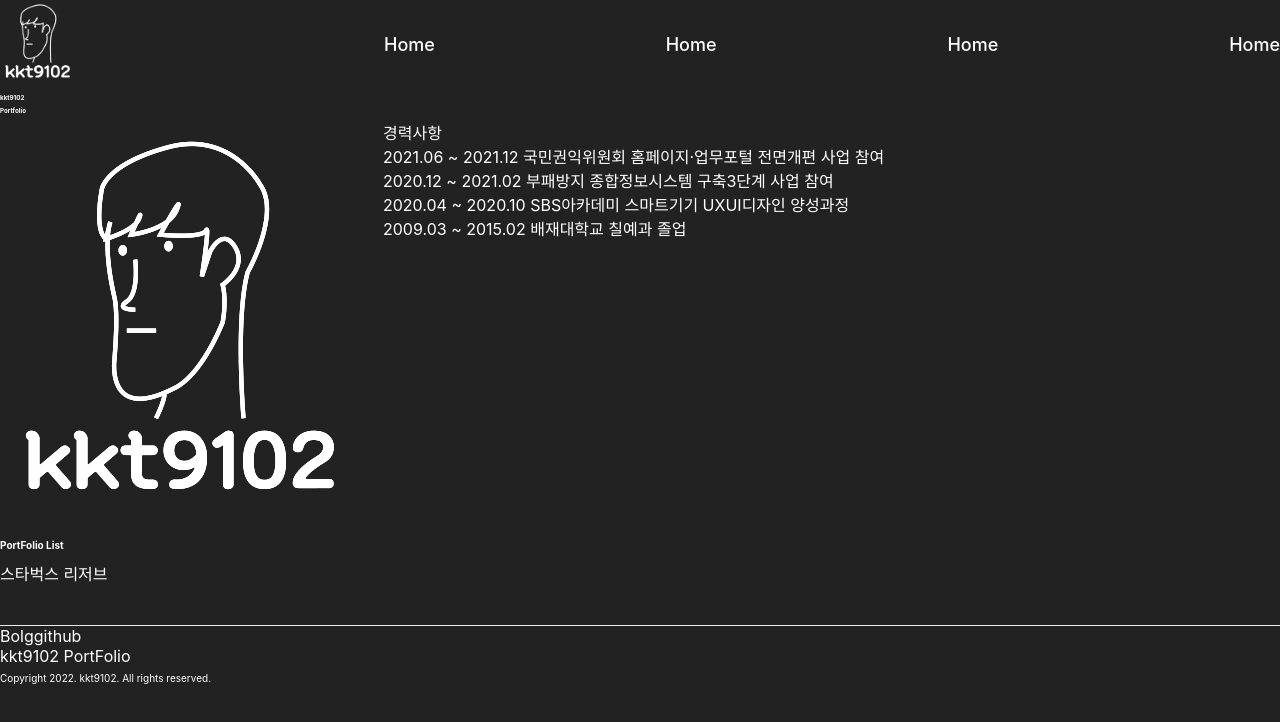
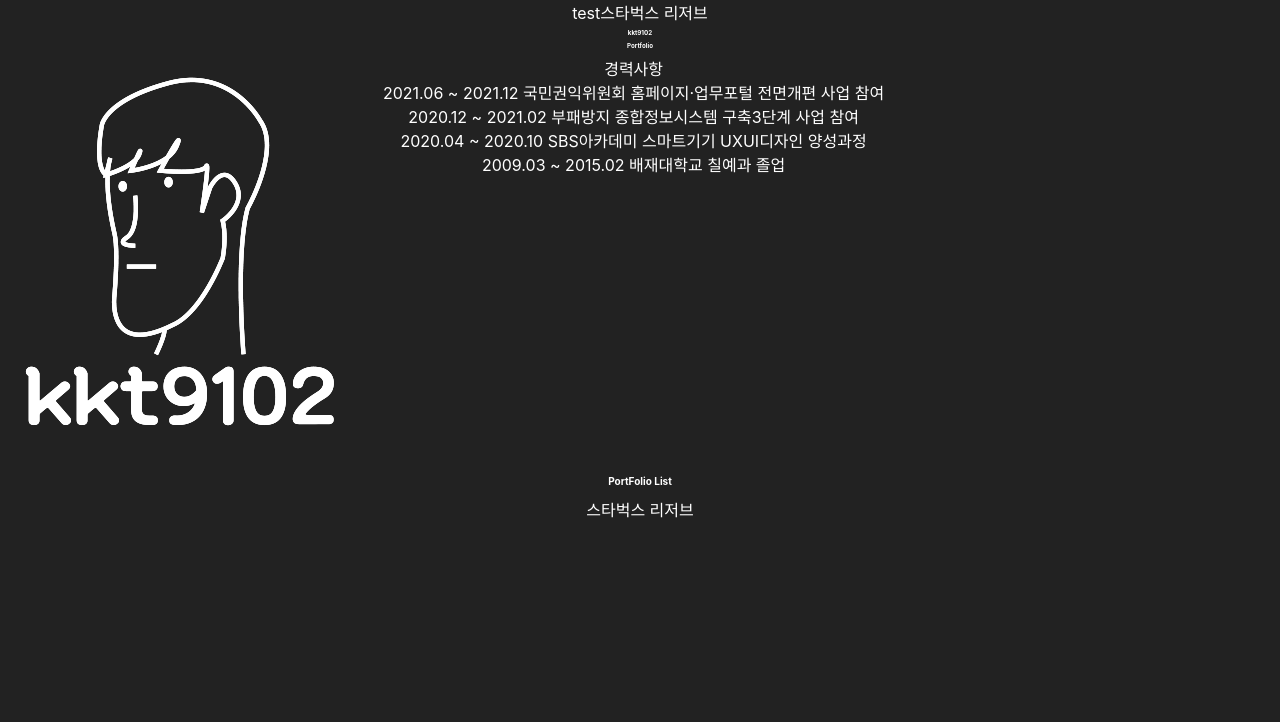
Before and after one commit to kkt9102/kkt9102_portfolio, a React (Create React App) app: page / in a window 1280 px wide. Shown: the top 722 px of the page. Built offline with nearby package versions, Linux system fonts and the light colour scheme.

Commit message:
골때라는 링크

```diff
--- a/src/App.js
+++ b/src/App.js
@@ -1,23 +1,22 @@
 import logo from './logo.svg';
+import Header from "./include/Header";
+import Main from "./include/main";
+import Footer from "./include/Footer";
+
 import './App.css';
+import { BrowserRouter, Link, Route, Routes } from 'react-router-dom';
 
 function App() {
   return (
     <div className="App">
-      <header className="App-header">
-        <img src={logo} className="App-logo" alt="logo" />
-        <p>
-          Edit <code>src/App.js</code> and save to reload.
-        </p>
-        <a
-          className="App-link"
-          href="https://reactjs.org"
-          target="_blank"
-          rel="noopener noreferrer"
-        >
-          Learn React
-        </a>
-      </header>
+      <BrowserRouter>
+        <Link to="/" exact={true}>test</Link>
+        <Link to="/reserve_info">스타벅스 리저브</Link>
+        <Routes>
+          <Route path="/" exact element={<Main/>} />
+          <Route path="/reserve_info" element={<reserve_info/>} />
+        </Routes>
+      </BrowserRouter>
     </div>
   );
 }
--- a/src/include/Header.js
+++ b/src/include/Header.js
@@ -1,8 +1,12 @@
 import React from "react";
 import Logo from '../resource/img/logo_w.png';
+import Style from './style'
+
+
 function Header() {
     return (
         <>
+            <Style />
             <header>
                 <nav className="flex flex_jc_sb">
                     <ul className="logo flex flex_ai_c">
--- /dev/null
+++ b/src/include/main.js
@@ -0,0 +1,17 @@
+import React from "react";
+import Section01 from "../pages/Section01";
+import Section02 from "../pages/Section02";
+import Section03 from "../pages/Section03";
+
+
+function main(){
+    return (
+        <>
+            <Section01 />
+            <Section02 />
+            <Section03 />
+        </>
+    )
+}
+
+export default main;
--- /dev/null
+++ b/src/include/style.js
@@ -0,0 +1,13 @@
+import React from "react";
+import '../index.css';
+import '../resource/css/common.css';
+import '../resource/css/style.css'
+
+function style() {
+    return (
+        <>
+        </>
+    )
+}
+
+export default style;
--- a/src/index.js
+++ b/src/index.js
@@ -1,23 +1,15 @@
 import React from 'react';
 import ReactDOM from 'react-dom';
-import './index.css';
-import './resource/css/common.css';
-import './resource/css/style.css'
 import App from './App';
-import Header from './include/Header'
-import Footer from './include/Footer'
-import Section01 from './pages/Section01';
-import Section02 from './pages/Section02';
-import Section03 from './pages/Section03';
+
 import reportWebVitals from './reportWebVitals';
+
+
+
 
 ReactDOM.render(
   <React.StrictMode>
-    <Header />
-      <Section01 />
-      <Section02 />
-      <Section03 />
-    <Footer />
+    <App />
   </React.StrictMode>,
   document.getElementById('root')
 );
--- a/src/pages/Section03.js
+++ b/src/pages/Section03.js
@@ -1,6 +1,4 @@
 import React from "react";
-import { BrowserRouter, Route } from "react-router-dom";
-import portfolio_link from "./portfolio_link";
 
 function Section03() {
     return (
@@ -8,7 +6,6 @@
             <section className="section_03">
                 <div className="cont_box">
                     <h3>PortFolio List</h3>
-                    <portfolio_link />
                     <ul>
                         <li>
                             <a>
@@ -16,6 +13,7 @@
                                     스타벅스 리저브
                                 </div>
                             </a>
+
                         </li>
                     </ul>
                 </div>
--- a/src/pages/portfolio/reserve_info.js
+++ b/src/pages/portfolio/reserve/reserve_info.js
@@ -1,9 +1,9 @@
 import React from "react";
 
-function reserve_info() {
+function reserve_info(){
     return (
         <>
-            <div className="page_tit">스타벅스 리저브</div>
+            <div>스벅 리저브</div>
         </>
     )
 }
--- a/src/pages/portfolio_link.js
+++ /dev/null
@@ -1,18 +0,0 @@
-import React from "react";
-import {BrowserRouter, Route} from 'react-router-dom';
-
-import reserve_info from "./portfolio/reserve_info";
-
-function portfolio_link() {
-    return (
-        <>
-        <div>
-        <BrowserRouter>
-            <Route path="/portfolio" exact component={reserve_info} />
-        </BrowserRouter>
-        </div>
-        </>
-    )
-}
-
-export default portfolio_link;
```
